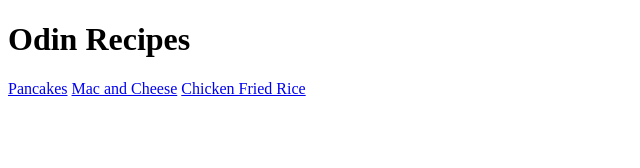
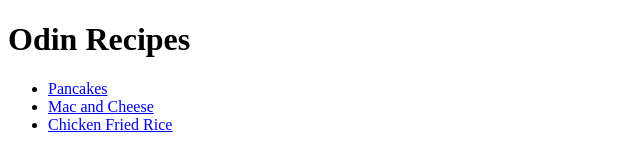
Before and after one commit to AvengedByCherry/odin-recipes, a plain HTML site: page index.html in a window 1280 px wide. Shown: the whole page, without its empty margins (0-640 px from the left). Drawn offline with Linux system fonts and the light colour scheme.

Commit message:
Put all links inside of an unordered list.

```diff
--- a/index.html
+++ b/index.html
@@ -8,8 +8,10 @@
 </head>
 <body>
     <h1>Odin Recipes</h1>
-    <a href="recipes/pancakes.html">Pancakes</a>
-    <a href="recipes/macandcheese.html">Mac and Cheese</a>
-    <a href="recipes/chickenfriedrice.html">Chicken Fried Rice</a>
+    <ul>
+        <li><a href="recipes/pancakes.html">Pancakes</a></li>
+        <li><a href="recipes/macandcheese.html">Mac and Cheese</a></li>
+        <li><a href="recipes/chickenfriedrice.html">Chicken Fried Rice</a></li>
+    </ul>
 </body>
 </html>
```
